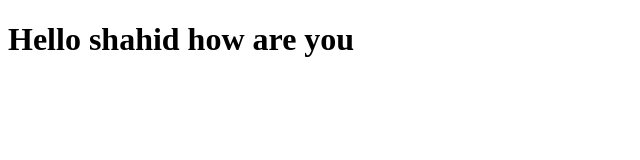
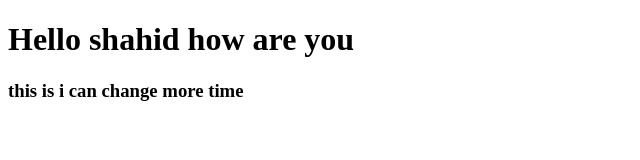
Before and after one commit to Muhammad-shahid512/practicshtml, a plain HTML site: page index.html in a window 1280 px wide. Shown: the whole page, without its empty margins (0-640 px from the left). Drawn offline with Linux system fonts and the light colour scheme.

Commit message:
this is my second time commit

```diff
--- a/index.html
+++ b/index.html
@@ -8,7 +8,6 @@
 <body>
 
 <h1>Hello shahid how are you</h1>
-
-
+<h3>this is i can change more time</h3>
 </body>
 </html>
```
